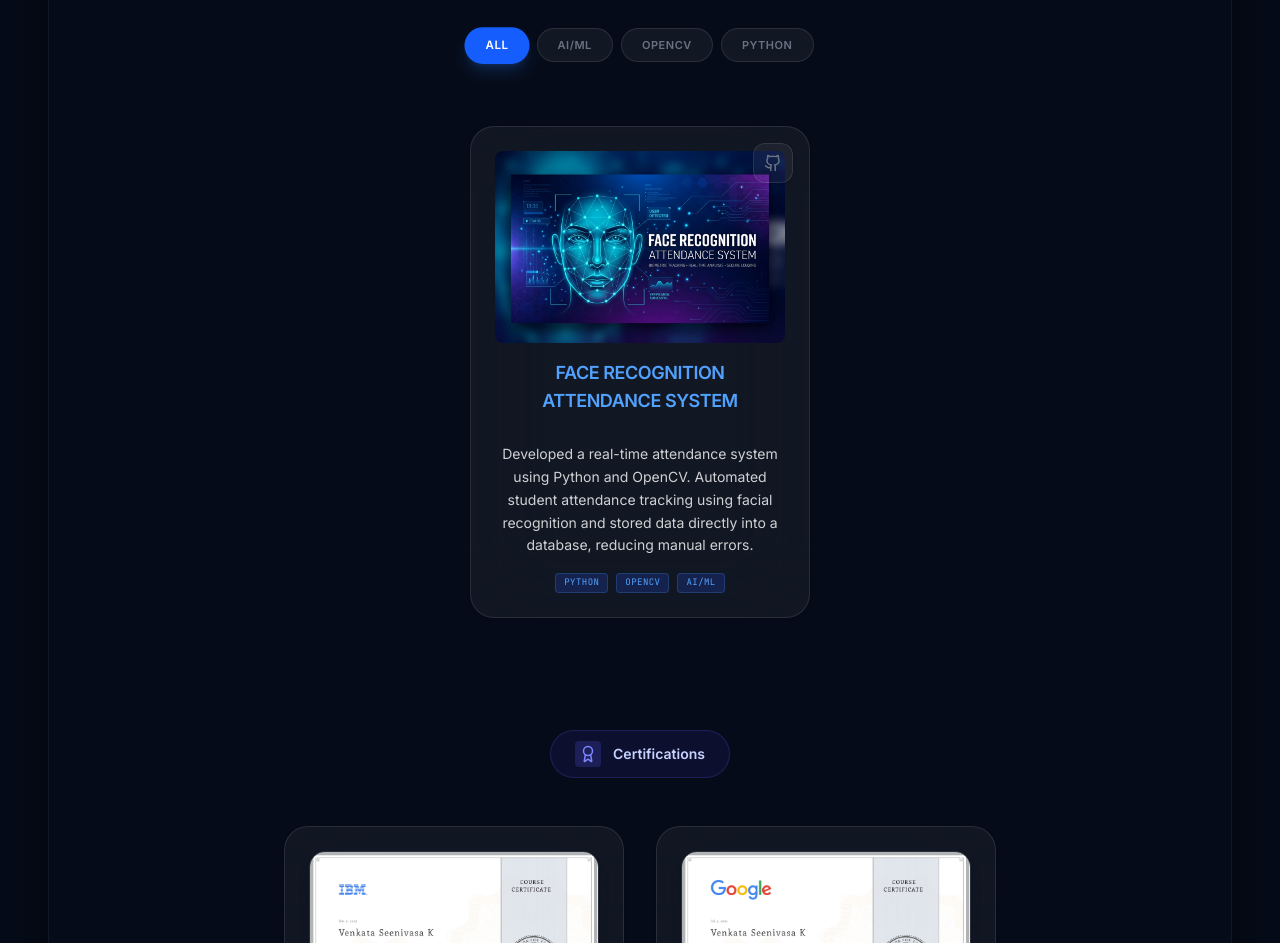
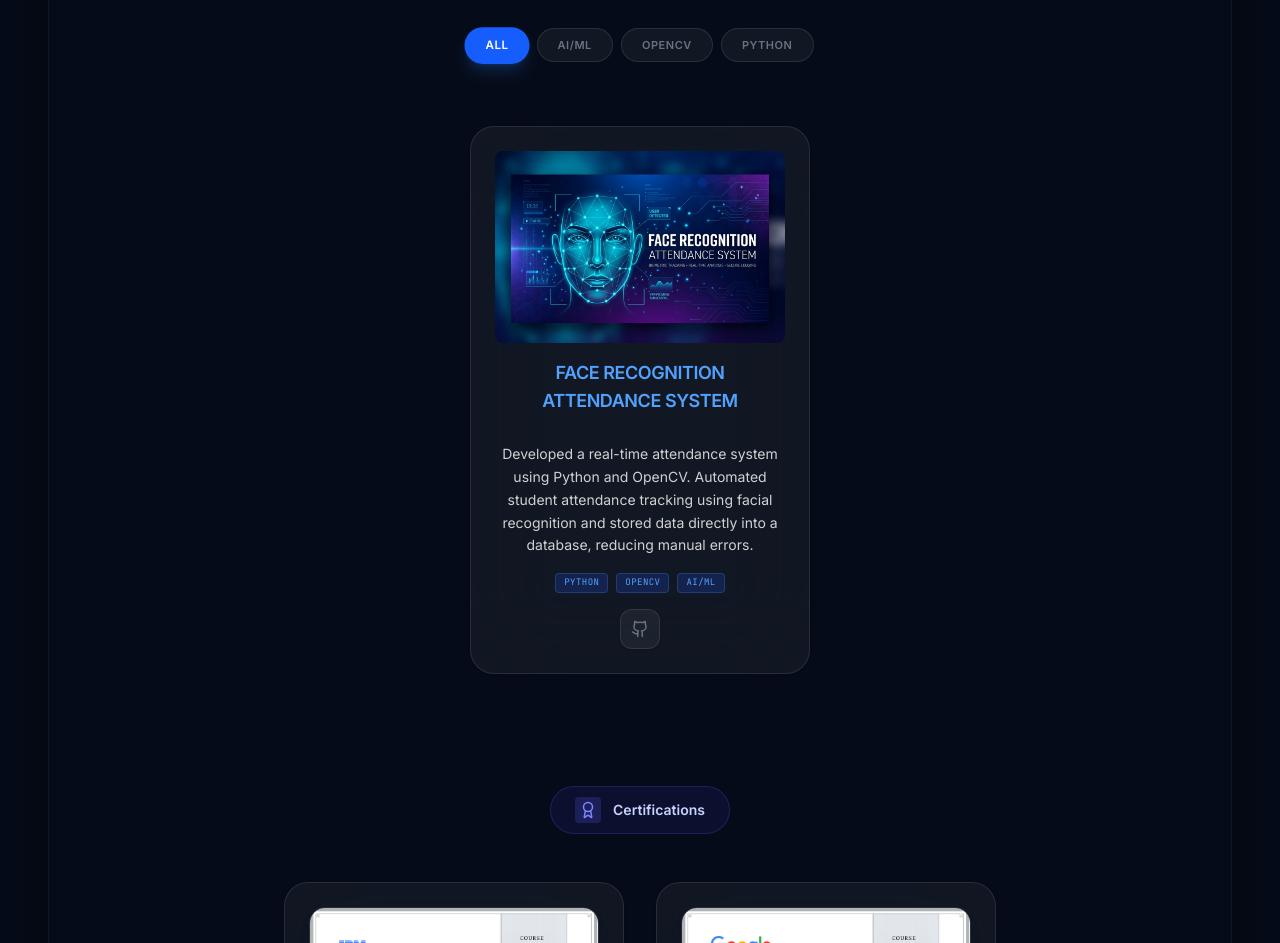
Before and after one commit to kvenkataseenivasakannan-28/professional-academic-portfolio, a React (Vite) app: page / in a window 1280 px wide. Shown: the part 2480-3423 px from the top of the page. Built offline with nearby package versions, Linux system fonts and the light colour scheme; a web font is replaced by a local one.

Commit message:
Move GitHub link below tags in project cards

```diff
--- a/src/components/ProjectsSection.tsx
+++ b/src/components/ProjectsSection.tsx
@@ -135,16 +135,6 @@ export function ProjectsSection() {
                 </div>
               )}
 
-              {project.github && (
-                <div className="absolute top-4 right-4 z-20" onClick={(e) => e.stopPropagation()}>
-                  <ProjectAction
-                    href={project.github}
-                    icon={Github}
-                    label="View Source"
-                  />
-                </div>
-              )}
-
               <div className="flex flex-col items-center mb-4 relative z-10">
                 <h3 className="text-lg font-bold text-blue-400 uppercase tracking-tight mb-3 transition-colors">
                   {project.title}
@@ -164,13 +154,23 @@ export function ProjectsSection() {
                 {project.description}
               </p>
 
-              <div className="flex flex-wrap justify-center gap-2 mt-auto relative z-10">
+              <div className="flex flex-wrap justify-center gap-2 mt-auto mb-4 relative z-10">
                 {project.tags?.map(tag => (
                   <span key={tag} className="px-2 py-0.5 bg-blue-900/40 text-blue-400 font-mono text-[9px] uppercase tracking-wider rounded border border-blue-400/20">
                     {tag}
                   </span>
                 ))}
               </div>
+
+              {project.github && (
+                <div className="relative z-10" onClick={(e) => e.stopPropagation()}>
+                  <ProjectAction
+                    href={project.github}
+                    icon={Github}
+                    label="View Source"
+                  />
+                </div>
+              )}
 
 
             </motion.div>
```
